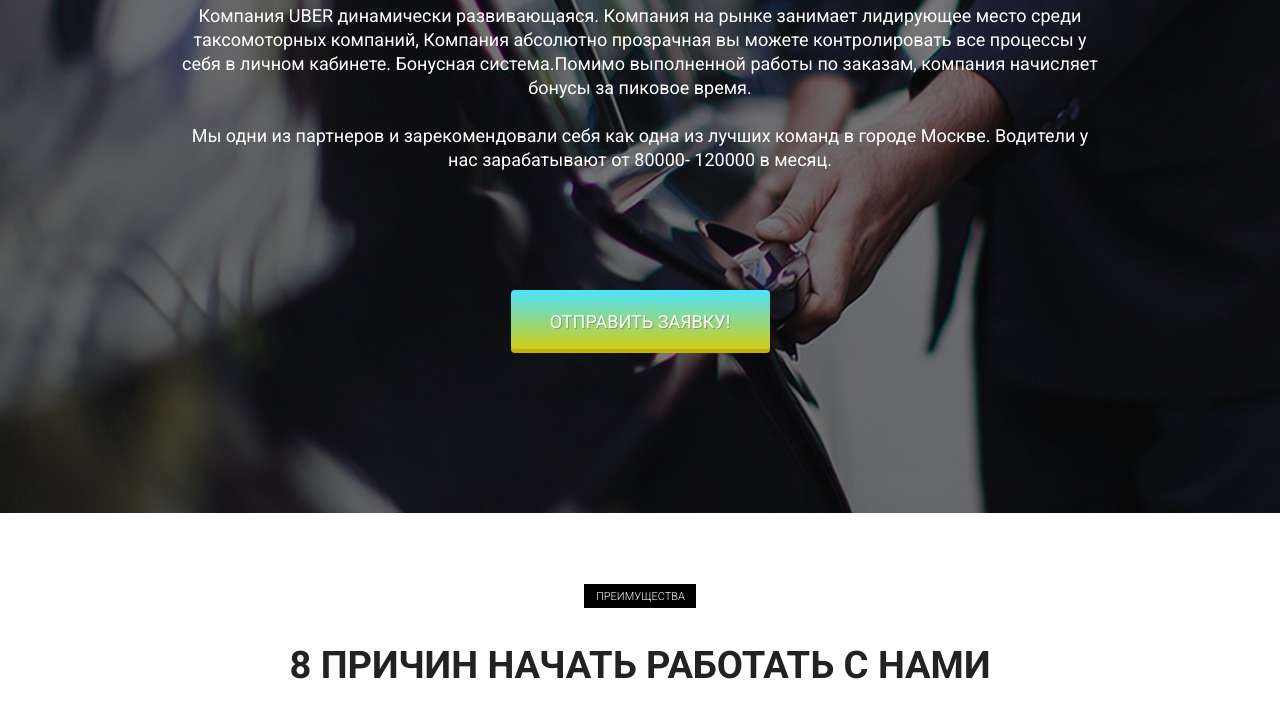
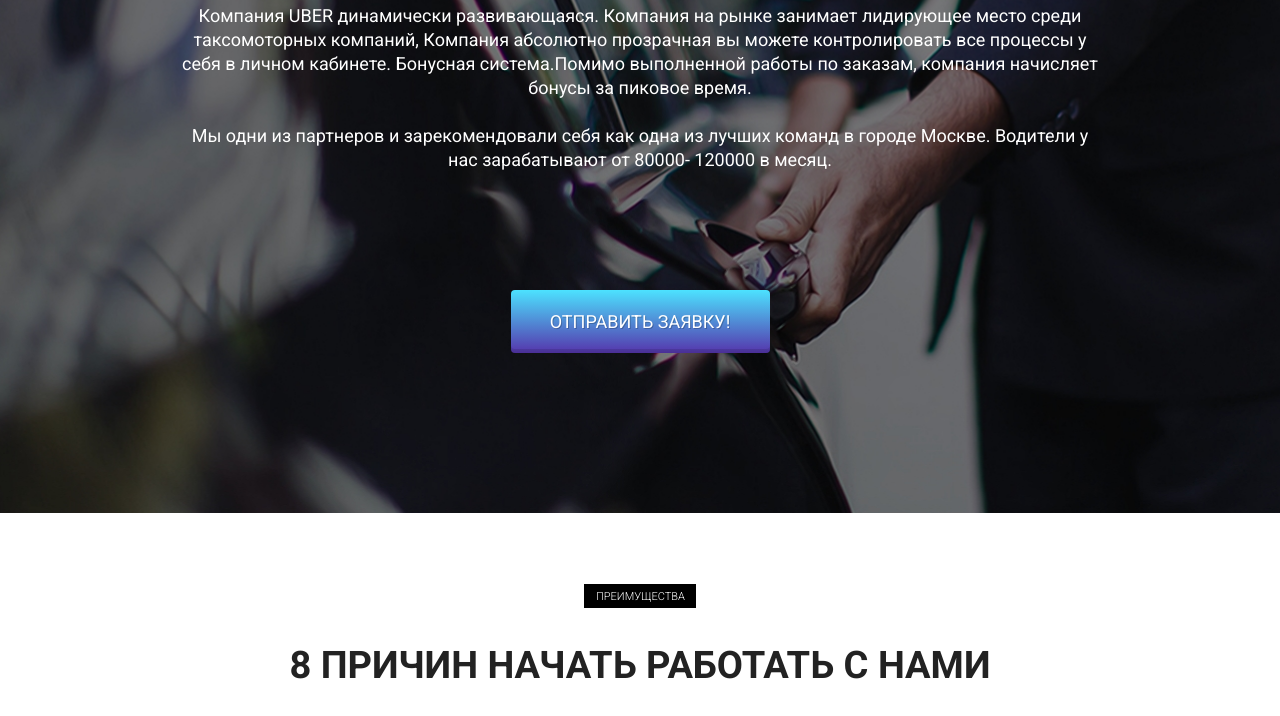
Before and after one commit to Turbolet85/uber-project, a plain HTML site: page index.html in a window 1280 px wide. Shown: the part 337-1053 px from the top of the page. Drawn offline with Linux system fonts and the light colour scheme; files whose address does not match are found by name.

Commit message:
sixth commit

```diff
--- a/sass/_variables.sass
+++ b/sass/_variables.sass
@@ -1,2 +1,2 @@
-$main-color: #dacc06
+$main-color: #5535ac
 $second-color: #ff5656
```
Also changed, not shown: css/style.min.css.
